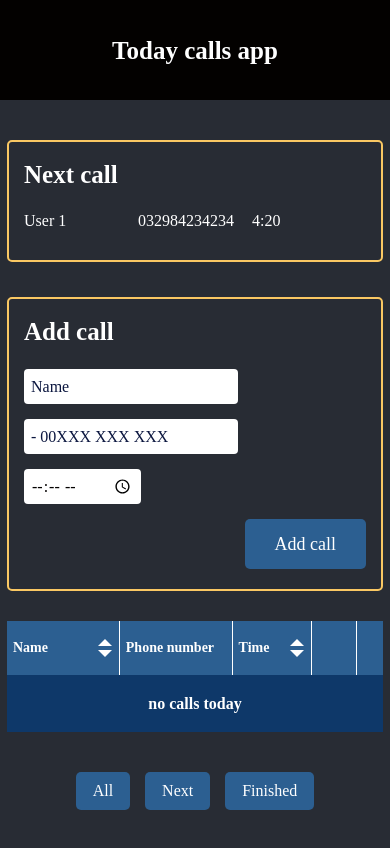
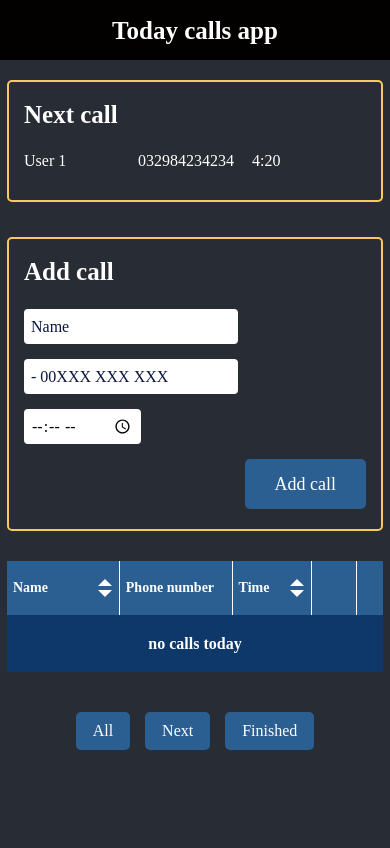
Before and after one commit to KolosAnd/today-calls, a React (Create React App) app: page / in a window 390 px wide. Shown: the top 848 px of the page. Built offline with nearby package versions, Linux system fonts and the light colour scheme; the HTML template or start-up script is replaced by a standard one.

Commit message:
fix responsive view 2

```diff
--- a/src/components/Header/Header.module.css
+++ b/src/components/Header/Header.module.css
@@ -2,6 +2,11 @@
     width: 100%;
     height: 100px;
     background: #030100;
+}
+@media screen and (max-width: 500px) {
+    .header {
+        height: 60px;
+    }
 }
 .header__container {
      height: 100%;
--- a/src/styles/global.scss
+++ b/src/styles/global.scss
@@ -1,6 +1,4 @@
 @import "normalize";
-
-
 
 .container {
   max-width: 1400px;
@@ -21,6 +19,7 @@
   justify-content: space-between;
   @media screen and (max-width: 710px) {
     flex-wrap: wrap;
+    padding: 20px 0 0;
   }
 }
 
```
